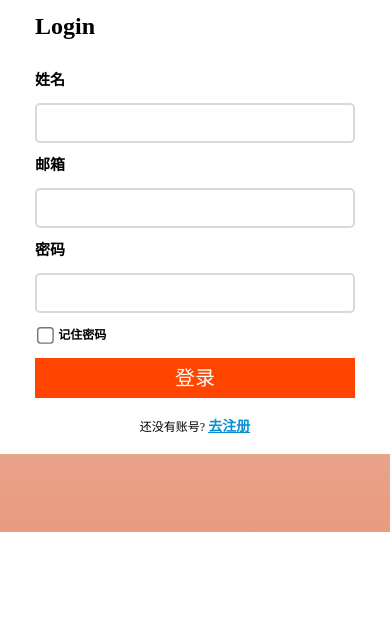
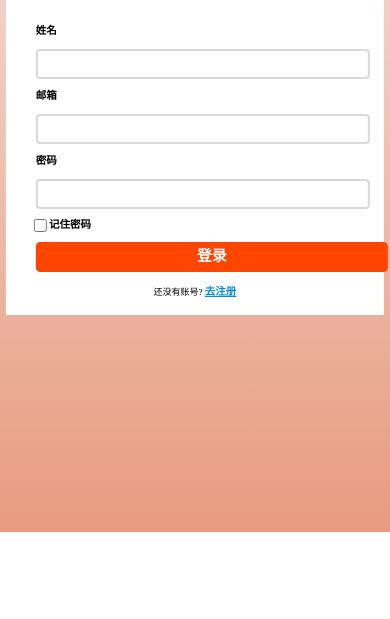
Before and after one commit to ZhaoJiaxin107/UnitedMall-Responsive, a plain HTML site: page ushopping_responsive/html/login.html in a window 390 px wide. Shown: the part 225-844 px from the top of the page. Drawn offline with Linux system fonts and the light colour scheme; files that its build step writes are made by us from their sources; a small style sheet from the web is missing.

Commit message:
commit login page

```diff
--- a/ushopping_responsive/css/login.css
+++ b/ushopping_responsive/css/login.css
@@ -11,7 +11,6 @@ html, body{
 .wrap header{
     width: 100%;
     height: 200px;
-    border-bottom: 1px solid #333;
     overflow: hidden;
     text-align: center;
 }
--- a/ushopping_responsive/css/login_media.css
+++ b/ushopping_responsive/css/login_media.css
@@ -0,0 +1,77 @@
+@charset "utf-8";
+/* pad version*/
+@media screen and (max-width:992px){
+    .wrap{
+        width: 100%;
+        height: 757px;
+    }
+    .wrap header{
+        display: none;
+    }
+    .wrap main > .loginbox{
+        width: 97%;
+        height: 360px;
+        background-color: #ffffff;
+        position: absolute;
+        bottom: 50%;
+        transform: translate(-50%, 50%);
+    }
+    .wrap main .loginbox > h3{
+        margin:24px 0 24px 30px;
+        font:bold 18px/1 "宋体";
+    }
+    .wrap main .loginbox > form> p,
+    .wrap main .loginbox > form>.login{
+        margin-left: 30px;
+    }
+    .wrap main .loginbox > form> p > label{
+        font:bold 10.5px/20px "宋体";
+    }
+    .wrap main .loginbox > form> p > label > input{
+        /* width: 594px; */
+        width: 96%;
+        height: 30px;
+        border: 2px solid #d9d9d9;
+        border-radius: 4px;
+        margin: 7.5px auto;
+        font-size: 10.5px;
+        text-indent: 2em;
+        box-sizing: border-box;
+    }
+    .wrap main .loginbox > form>.rempwd{
+        margin-left:20px;
+        padding-bottom: 7.5px;
+    }
+    .wrap main .loginbox > form>.rempwd > label > input[type=checkbox]{
+        vertical-align: middle;
+        zoom: 100%;
+    }
+    .wrap main .loginbox > form>.rempwd > label{
+        font: bold 10.5px/18px "宋体" ;
+        padding-left: 7.5px;
+    }
+    .wrap main .loginbox > form>.login{
+        width: 93%;
+        height: 30px;
+        background-color: #ff4500;
+        font: bold 15px/1 "宋体";
+        color:#ffffff;
+        border-radius: 4.5px;
+    }
+    .wrap main .loginbox .hint{
+        font:9px/1 "宋体";
+        text-align: center;
+        padding-top: 15px;
+
+    }
+    .wrap main .loginbox .hint > a{
+        font: bold 10.5px/1 "宋体";
+        color:#088fcf;
+        text-decoration: underline;
+    }
+
+}
+
+/* phone version */
+@media screen and (max-width: 767px){
+}
--- a/ushopping_responsive/html/login.html
+++ b/ushopping_responsive/html/login.html
@@ -14,7 +14,7 @@
     <!-- set login style -->
     <link rel="stylesheet" href="../css/login.css">
     <!-- set login media style -->
-    <link rel="stylesheet" href="./css/login_media.css">
+    <link rel="stylesheet" href="../css/login_media.css">
     <!-- set icon from iconfont -->
     <link rel="stylesheet" href="http://at.alicdn.com/t/font_2211912_jc953quc83e.css">
 </head>
```
